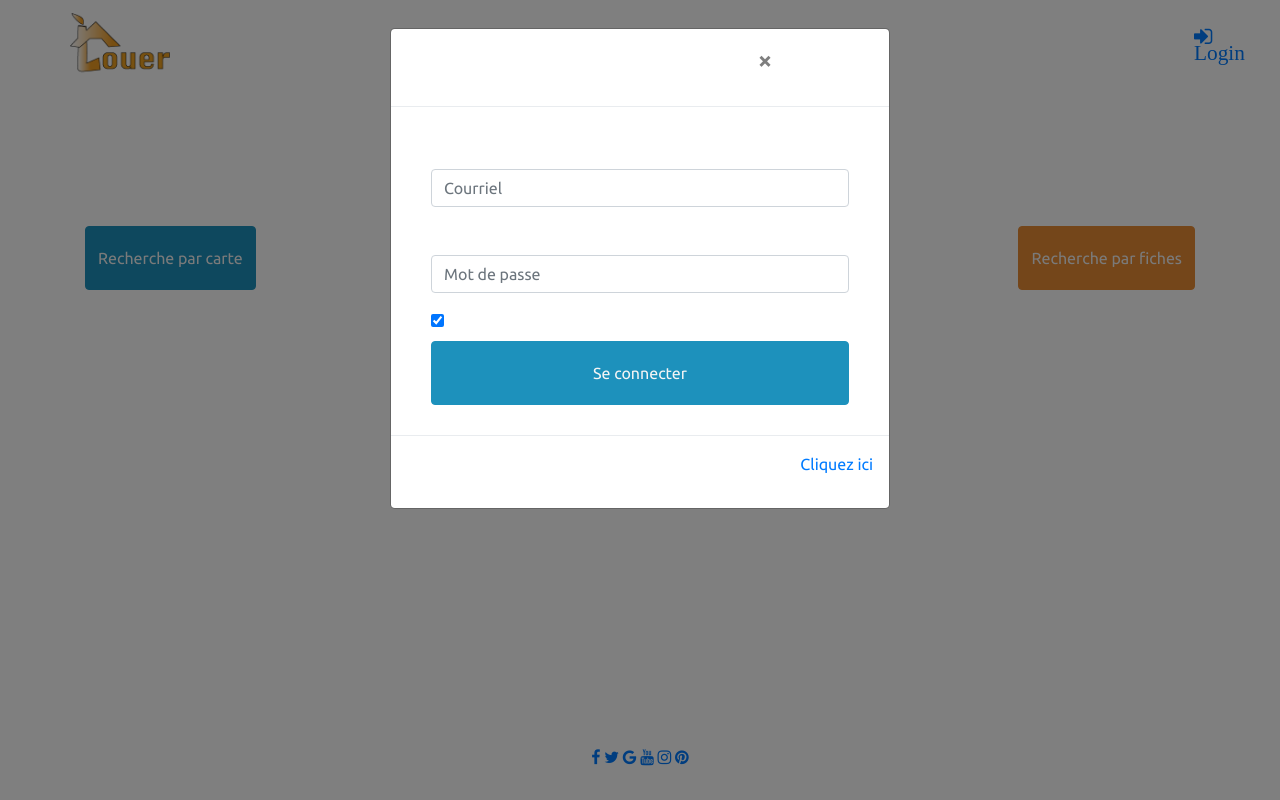
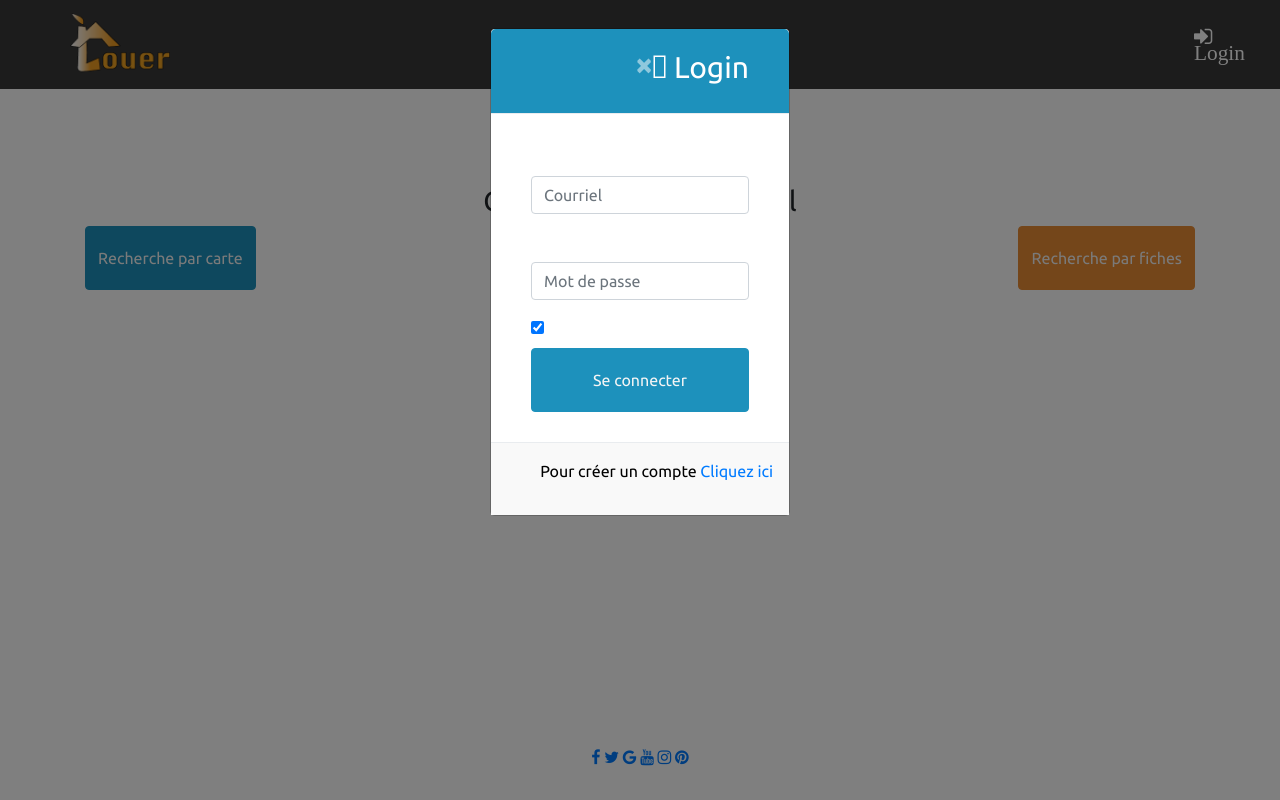
Before and after one commit to Oudayan/projet2, a PHP site: page / in a window 1280 px wide, after a click on "Login". Run offline with PHP 8.4, Linux system fonts and the light colour scheme; some libraries are stand-ins or nearby versions.

Commit message:
css modifie

```diff
--- a/css/style.css
+++ b/css/style.css
@@ -20,7 +20,7 @@ body {
 }
 
 header {
-    color: rgba(0, 0, 0, 0.9);
+    color: #333;
     height: 20vh;
 }
 
@@ -107,7 +107,31 @@ button.btn {
 .hidden {
     display: none;
 }
-
+.bg-login{
+    color: white;
+    }
+.bg-login:hover{
+    color: #f6c783;
+    }
+.modal-header, h4, .close {
+   background-color: #1d91bc;
+    color:white !important;
+    text-align: center;
+    font-size: 30px;
+    }
+.modal-footer {
+    background-color: #f9f9f9;
+    }
+.textModal{
+    color: black;
+    }
+#myModal2 {
+    width: 300px;
+    height: 300px;
+    }
+.navbar{
+    background: rgba(51, 51, 51, 0.97);
+    }
 footer {
     color: rgba(0, 0, 0, 0.9);
     height: 10vh;
```
